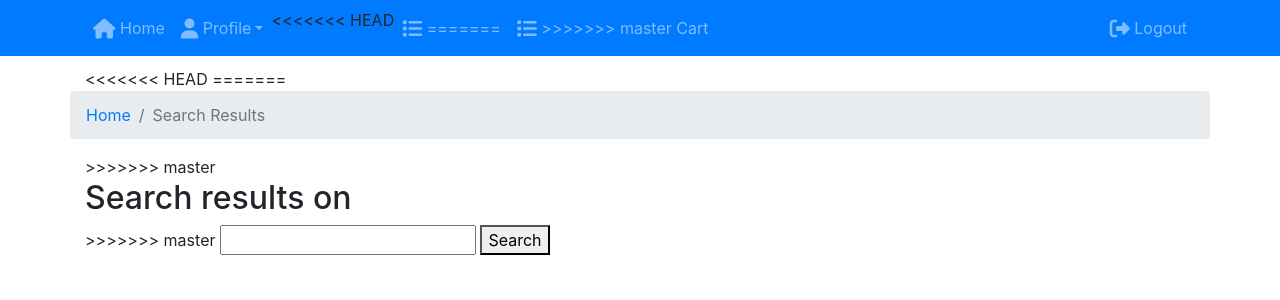
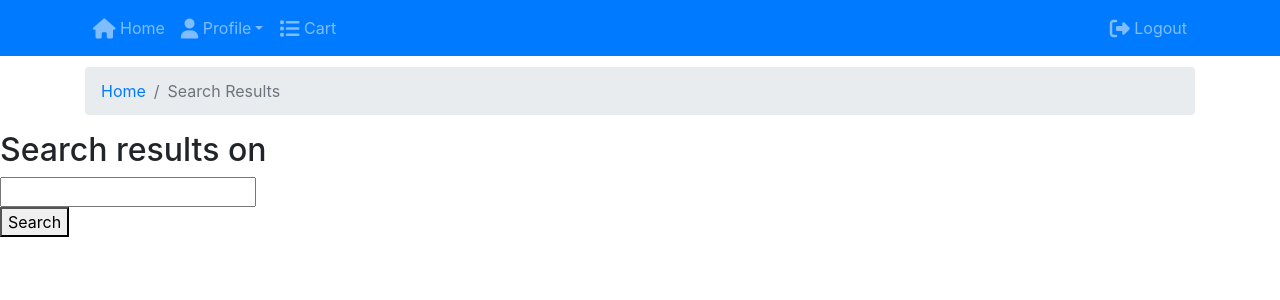
Before and after one commit to gilbert-khonstantine/OnlineTicketApp, a Flask app: template templates/results.html in a window 1280 px wide. Shown: the top 300 px of the page. Run offline with Flask 2, Linux system fonts and the light colour scheme; the template is opened without the code that fills it, so the values that code supplies are empty; some libraries are stand-ins or nearby versions.

Commit message:
merge changes

```diff
--- a/templates/results.html
+++ b/templates/results.html
@@ -25,11 +25,7 @@
                         <a class="dropdown-item" href="/tokens">Tokens</a>
                     </div>
                 </li>
-<<<<<<< HEAD
-                <li class="nav-item"><a class="nav-link" href="/cart"><span class="fa fa-list fa-lg"></span>
-=======
                 <li class="nav-item "><a class="nav-link" href="/cart"><span class="fa fa-list fa-lg"></span>
->>>>>>> master
                         Cart</a>
                 </li>
             </ul>
@@ -49,15 +45,11 @@
     </div>
 </div>
 <div class="container">
-<<<<<<< HEAD
-=======
-    <div class="row">
     <ol class="col-12 breadcrumb">
         <li class="breadcrumb-item"><a href="/home">Home</a></li>
         <li class="breadcrumb-item active">Search Results</li>
     </ol>
 </div>
->>>>>>> master
 <h2>Search results on {{word}}</h2>
 
 {% if is_add_text == True %}
@@ -87,10 +79,8 @@
             </td>
         </tr>
         {% endfor %}
-<<<<<<< HEAD
     </table>
     <form class="form-inline" autocomplete="off" spellcheck="false" action="/home" method="POST">
-=======
     </table> -->
 <div id="addToCartStatus">
 </div>
@@ -112,9 +102,9 @@
     {% endfor %}
 </div>
 <form>
->>>>>>> master
     <input type="text" name="search">
-        <button type="submit" class="button">Search</button>
+    <button type="submit" class="form-inline" autocomplete="off" spellcheck="false" action="/home"
+        method="POST">Search</button>
 </form>
 </div>
 <script>
```
Also changed, not shown: ticketapp.db. Lines whose indentation alone changed are shown as unchanged.
